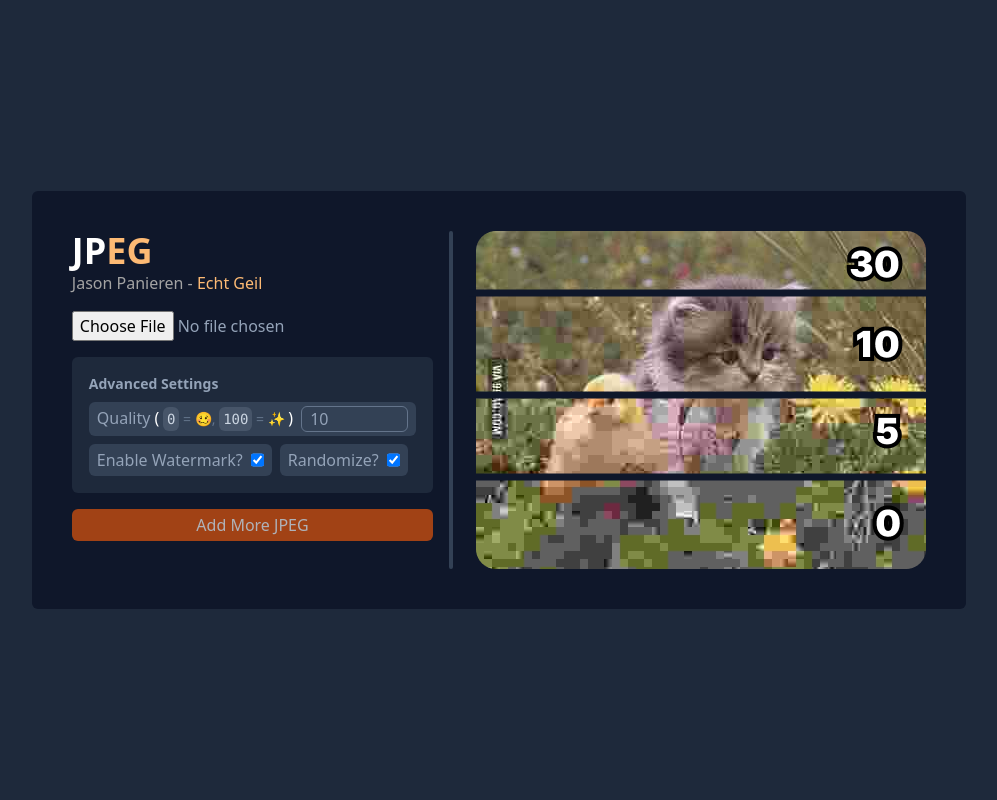
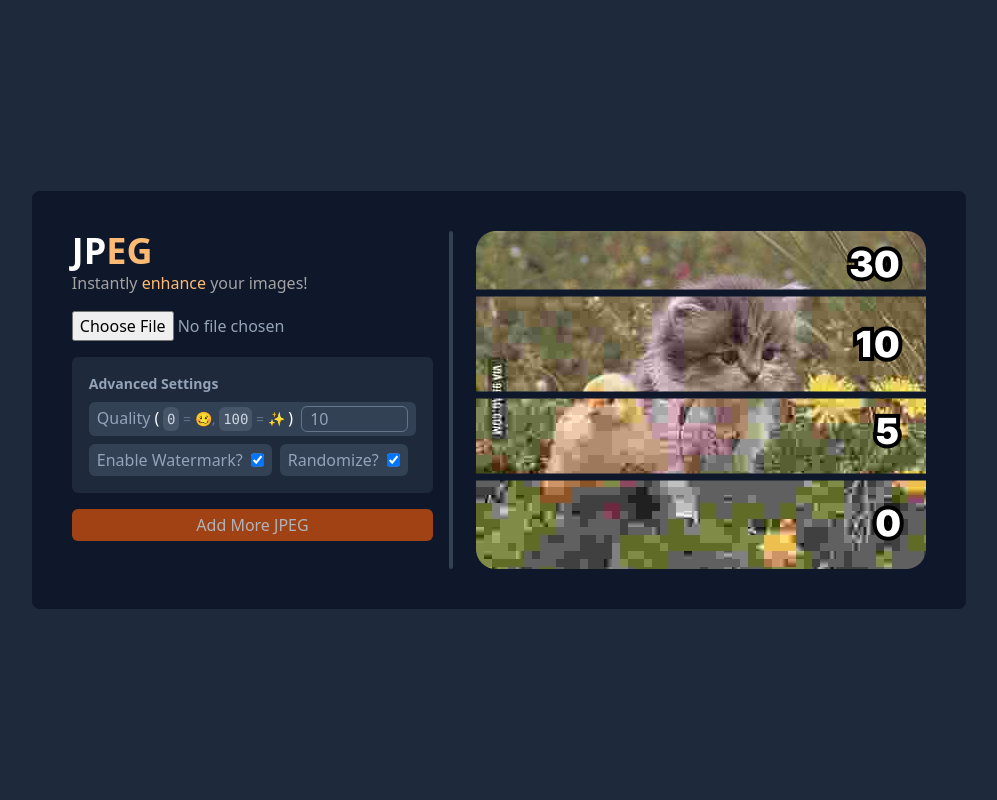
Before and after one commit to darmiel/more-jpeg, a Flask app: page / in a window 1280 px wide. Shown: the whole page, without its empty margins (141-1138 px from the left). Run offline with Flask 3, Linux system fonts and the light colour scheme; some libraries are stand-ins or nearby versions.

Commit message:
frontend: added title

```diff
--- a/templates/index.html
+++ b/templates/index.html
@@ -10,11 +10,19 @@
 
 <body>
     <main class="flex h-screen w-screen items-center justify-center bg-slate-800">
-        <div class="flex rounded-md bg-slate-900 p-10 space-x-4">
+        <div class="flex rounded-lg bg-slate-900 p-10 space-x-4">
             <div class="flex flex-col space-y-4">
-                <div>
+                <div class="group">
                     <h1 class="text-4xl font-bold text-white">JP<span class="text-orange-300">EG</span></h1>
-                    <h3 class="text-neutral-400">Jason Panieren - <span class="text-orange-300">Echt Geil</span></h3>
+                    <h3 class="hidden group-hover:block text-neutral-400">
+                        Jason Panieren -
+                        <span class="group-hover:text-orange-300 transform-colors duration-300">
+                            Echt Geil
+                        </span>
+                    </h3>
+                    <h3 class="block group-hover:hidden text-neutral-400">
+                        Instantly <span class="text-orange-300">enhance</span> your images!
+                    </h3>
                 </div>
 
                 <div>
@@ -53,7 +61,7 @@
                         </section>
 
                         <input type="submit" value="Add More JPEG"
-                            class="w-full rounded-md bg-orange-600 px-3 py-1 text-white hover:cursor-pointer hover:bg-orange-700 transform-colors duration-300 hover:animate-none animate-pulse hover:py-2" />
+                            class="w-full rounded-md bg-orange-600 px-3 py-1 text-white hover:cursor-pointer hover:bg-orange-700 transform-colors duration-300 hover:animate-none animate-pulse" />
                     </form>
                 </div>
             </div>
```
